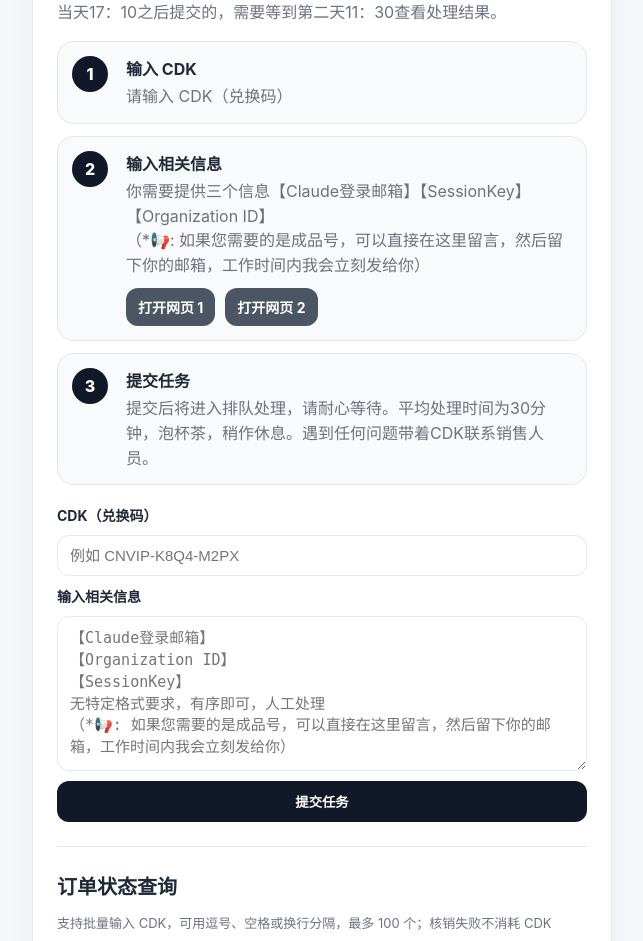
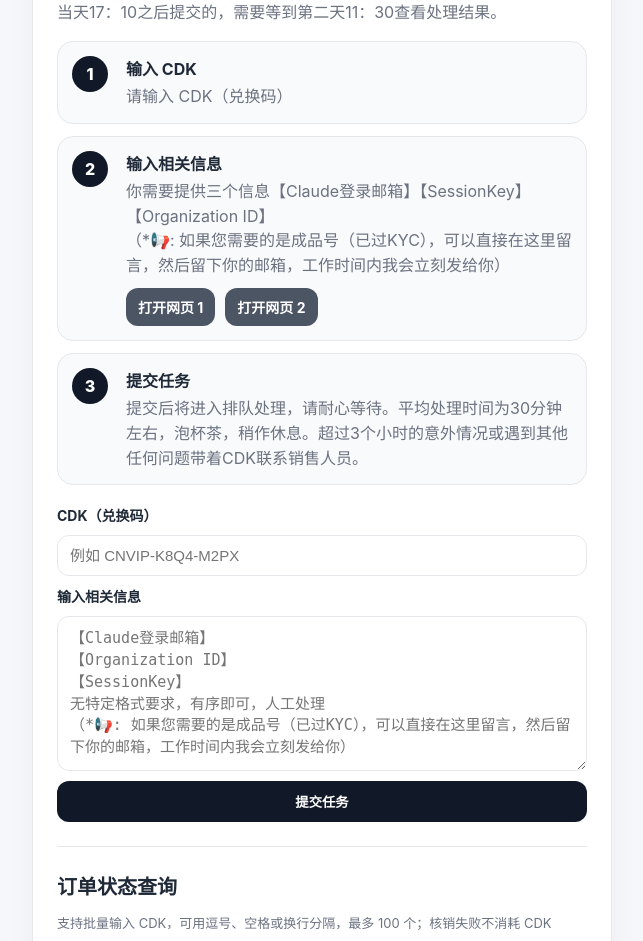
Before and after one commit to chennuo2233-png/vip-cdk-center, a Flask app: page /redeem in a window 1280 px wide. Shown: the part 361-1302 px from the top of the page, without its empty margins (318-961 px from the left). Run offline with Flask 3, Linux system fonts and the light colour scheme; data comes from the database, SQL or seed files in the repository; data that the repository does not hold is empty.

Commit message:
Update redeem.html

```diff
--- a/templates/redeem.html
+++ b/templates/redeem.html
@@ -50,7 +50,7 @@
       <div class="step-num">3</div>
       <div>
         <h2>提交任务</h2>
-        <p>提交后将进入排队处理，请耐心等待。平均处理时间为30分钟，泡杯茶，稍作休息。遇到任何问题带着CDK联系销售人员。</p>
+        <p>提交后将进入排队处理，请耐心等待。平均处理时间为30分钟左右，泡杯茶，稍作休息。超过3个小时的意外情况或遇到其他任何问题带着CDK联系销售人员。</p>
       </div>
     </div>
   </div>
@@ -160,12 +160,12 @@
     const PRODUCT_CONFIG = {
       product1: {
         guideHtml: `你需要提供三个信息【Claude登录邮箱】【SessionKey】【Organization ID】<br>
-          （*📢: 如果您需要的是成品号，可以直接在这里留言，然后留下你的邮箱，工作时间内我会立刻发给你）`,
+          （*📢: 如果您需要的是成品号（已过KYC），可以直接在这里留言，然后留下你的邮箱，工作时间内我会立刻发给你）`,
         placeholder: `【Claude登录邮箱】
 【Organization ID】
 【SessionKey】
 无特定格式要求，有序即可，人工处理
-（*📢: 如果您需要的是成品号，可以直接在这里留言，然后留下你的邮箱，工作时间内我会立刻发给你）`,
+（*📢: 如果您需要的是成品号（已过KYC），可以直接在这里留言，然后留下你的邮箱，工作时间内我会立刻发给你）`,
         loginUrl: {{ step2_login_url|tojson }},
         copyUrl: {{ step2_copy_url|tojson }},
         loginLabel: {{ step2_login_label|tojson }},
@@ -179,7 +179,8 @@
         placeholder: `📘注意
 我们只邀请普通个人邮箱,（一般邮箱均可被邀请）；
 请不要使用公司邮箱，一次性邮箱等；
-邮箱不合规会被打回，可以再次更换邮箱。
+邮箱不合规会被打回，可以再次更换邮箱;
+人工邀请，通常会在0.5~1小时内处理，还请耐心等待
 `,
         loginUrl: 'https:/',
         copyUrl: 'https:/',
```
